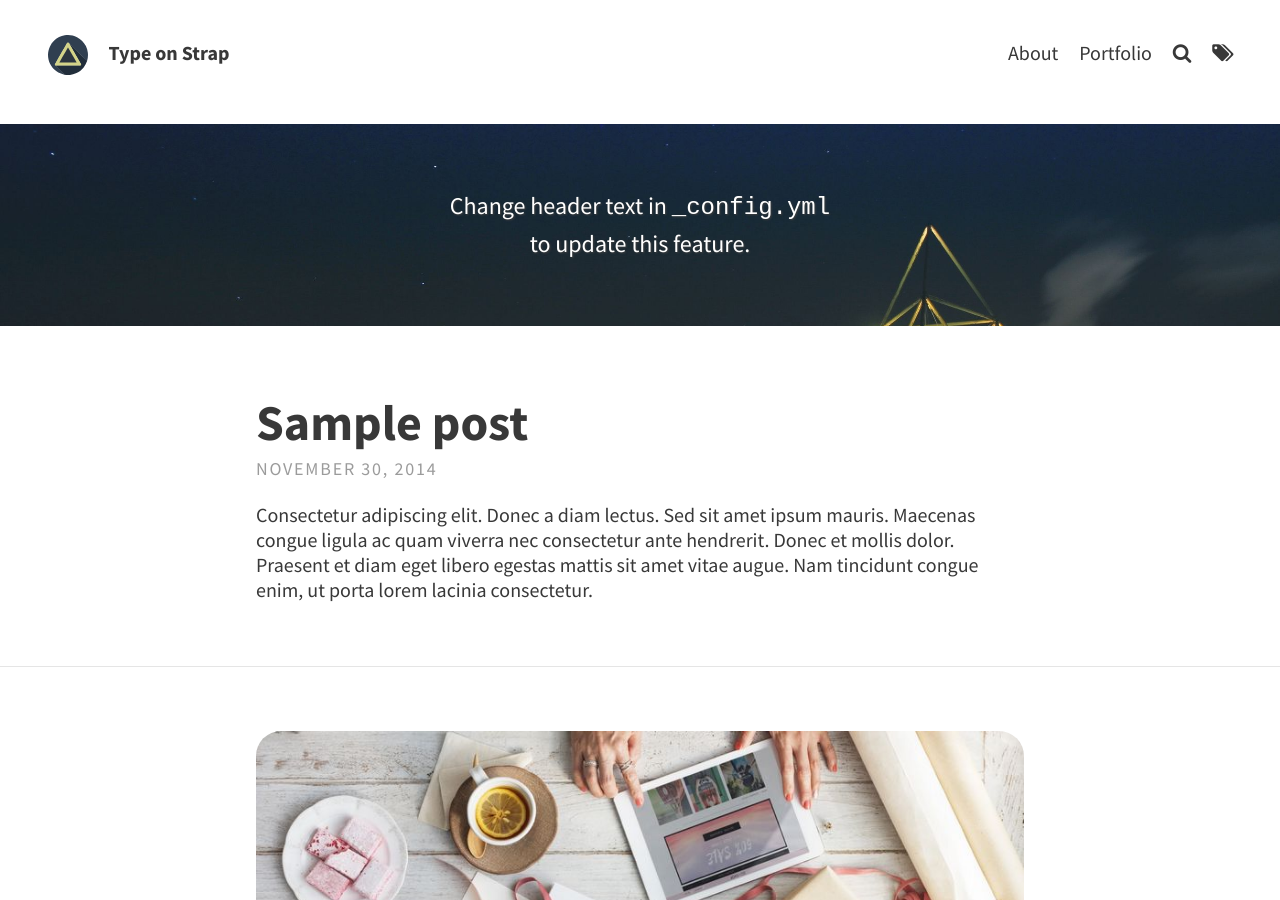
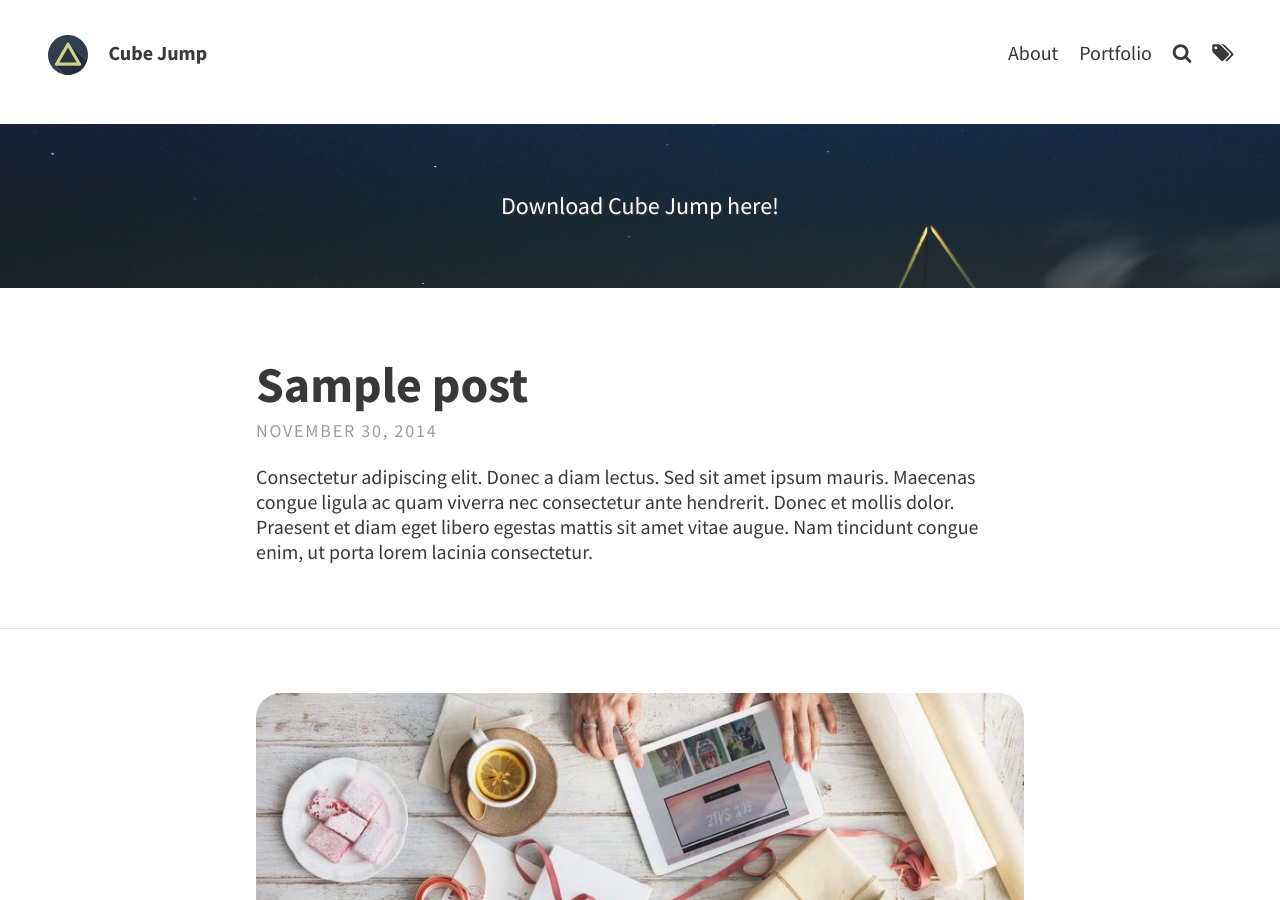
Before and after one commit to appcreatorguy/Cube-Jump, a Jekyll site: the page built from index.html, in a window 1280 px wide and 900 px high. Built offline with Jekyll 4.4.1, drawn with Linux system fonts in a browser that asks for light colours; the list of posts is cut into pages by our own code.

Commit message:
update project site

```diff
--- a/_config.yml
+++ b/_config.yml
@@ -1,21 +1,21 @@
 # SITE CONFIGURATION
-baseurl: "/Type-on-Strap"
-url: "https://sylhare.github.io"
-title: Type on Strap # site's title
+baseurl: "/Cube-Jump"
+url: "https://appcreatorguy.github.io"
+title: Cube Jump # site's title
 description: "A website with blog posts and pages" # used by search engines
 
 
 # THEME-SPECIFIC CONFIGURATION
 theme_settings:
   # Meta
-  title: Type on Strap # blog's title
+  title: Cube Jump # blog's title
   avatar: assets/img/triangle.svg
   favicon: assets/favicon.ico
   gravatar: # Email MD5 hash
 
   # Header and footer text
   header_text: > #two or three lines to describe your site
-     <p>Change header text in <code>_config.yml</code> <br> to update this feature.</p>
+     <p>Download Cube Jump here!</p>
   header_text_feature_image: assets/img/pexels/triangular.jpeg
   footer_text: >
    Powered by <a href="https://jekyllrb.com/">Jekyll</a> with <a href="https://github.com/sylhare/Type-on-Strap">Type on Strap</a>
@@ -29,7 +29,7 @@ theme_settings:
   facebook:
   flickr:
   gitlab:
-  github: "sylhare"
+  github: "appcreatorguy"
   google_plus:
   instagram:
   keybase:
```
